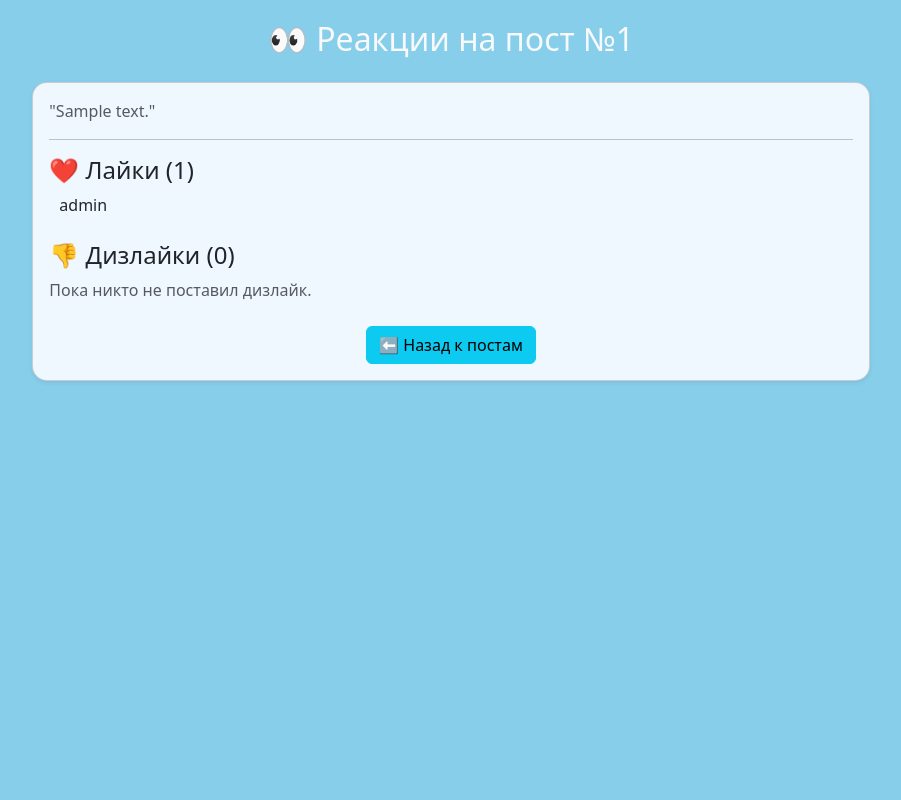
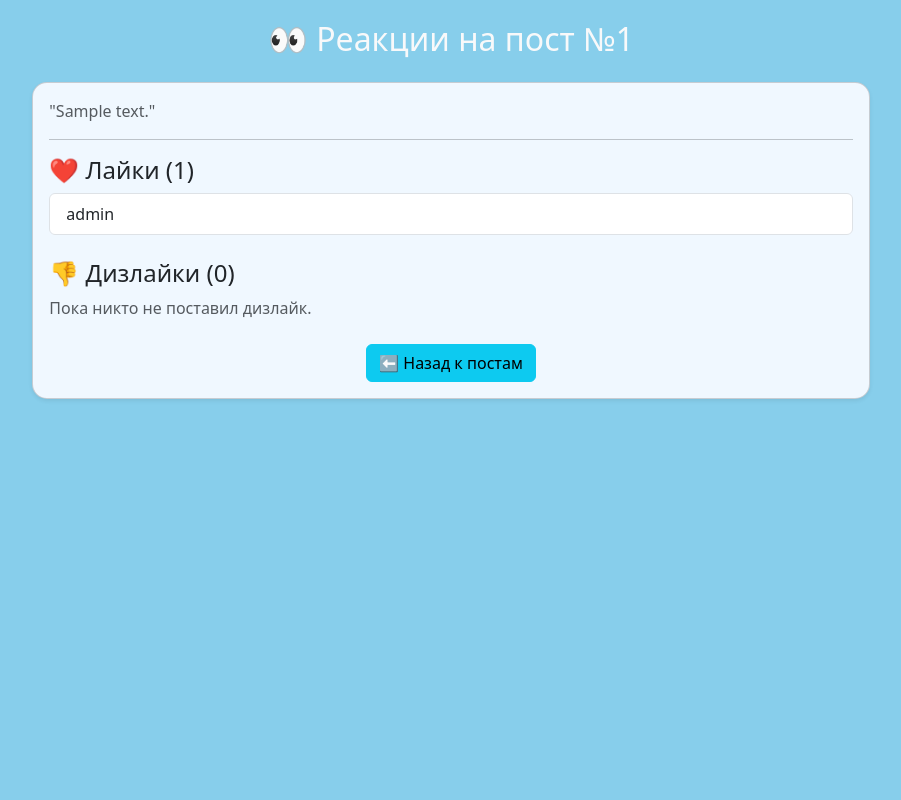
Before and after one commit to mandari1ne/post_project, a Django app: page /posts/1/reactions/ in a window 1280 px wide. Shown: the whole page, without its empty margins (189-1090 px from the left). Run offline with Django 4.2, Linux system fonts and the light colour scheme; a user stored in the database is signed in; data comes from the database, SQL or seed files in the repository; tables that the repository leaves empty hold one stand-in row (values such as "Sample post"); parts of the project's set-up code (start-up, migrations or seed data) failed here and were passed over.

Commit message:
add user link for post reactions

```diff
--- a/project/posts/templates/post_reactions.html
+++ b/project/posts/templates/post_reactions.html
@@ -12,36 +12,36 @@
 
                 <h4>❤️ Лайки ({{ likes.count }})</h4>
                 {% if likes %}
-                    <ul class="list-unstyled">
+                    <div class="list-group">
                         {% for reaction in likes %}
-                            <li class="d-flex align-items-center mb-2">
+                            <a href="{% url 'user_profile' reaction.user.id %}" class="list-group-item list-group-item-action d-flex align-items-center">
                                 {% if reaction.user.icon %}
-                                    <img src="{{ reaction.user.icon.url }}" alt="{{ reaction.user.username }}'s icon" style="width: 40px; height: 40px; border-radius: 50%; margin-right: 10px;">
+                                    <img src="{{ reaction.user.icon.url }}" alt="{{ reaction.user.username }}'s icon" class="rounded-circle mr-3" style="width: 40px; height: 40px;">
                                 {% else %}
-                                    <i class="fas fa-user-circle" style="font-size: 2rem; margin-right: 10px;"></i>
+                                    <i class="fas fa-user-circle mr-3" style="font-size: 2rem;"></i>
                                 {% endif %}
                                 <span>{{ reaction.user.username }}</span>
-                            </li>
+                            </a>
                         {% endfor %}
-                    </ul>
+                    </div>
                 {% else %}
                     <p class="text-muted">Пока никто не поставил лайк.</p>
                 {% endif %}
 
                 <h4 class="mt-4">👎 Дизлайки ({{ dislikes.count }})</h4>
                 {% if dislikes %}
-                    <ul class="list-unstyled">
+                    <div class="list-group">
                         {% for reaction in dislikes %}
-                            <li class="d-flex align-items-center mb-2">
+                            <a href="{% url 'user_profile' reaction.user.id %}" class="list-group-item list-group-item-action d-flex align-items-center">
                                 {% if reaction.user.icon %}
-                                    <img src="{{ reaction.user.icon.url }}" alt="{{ reaction.user.username }}'s icon" style="width: 40px; height: 40px; border-radius: 50%; margin-right: 10px;">
+                                    <img src="{{ reaction.user.icon.url }}" alt="{{ reaction.user.username }}'s icon" class="rounded-circle mr-3" style="width: 40px; height: 40px;">
                                 {% else %}
-                                    <i class="fas fa-user-circle" style="font-size: 2rem; margin-right: 10px;"></i>
+                                    <i class="fas fa-user-circle mr-3" style="font-size: 2rem;"></i>
                                 {% endif %}
                                 <span>{{ reaction.user.username }}</span>
-                            </li>
+                            </a>
                         {% endfor %}
-                    </ul>
+                    </div>
                 {% else %}
                     <p class="text-muted">Пока никто не поставил дизлайк.</p>
                 {% endif %}
```
